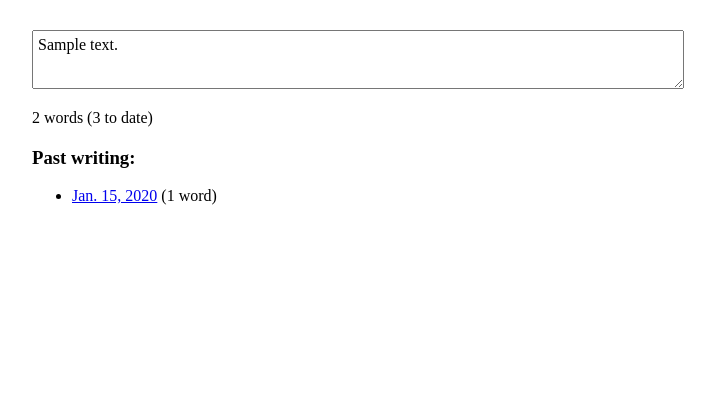
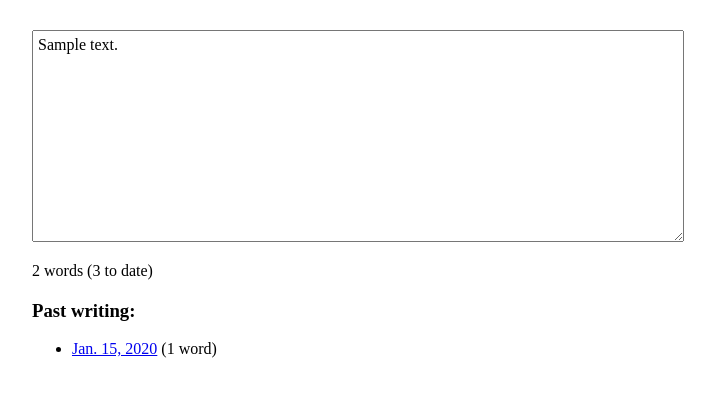
Before and after one commit to iafisher/writingstreak, a Django app: template compose/templates/compose/index.html in a window 1280 px wide. Shown: the top 397 px of the page, without its empty margins (288-1003 px from the left). Run offline with Django 3.2, Linux system fonts and the light colour scheme; tables that the repository leaves empty hold one stand-in row (values such as "Sample post"); the template is opened without the code that fills it: values that come from a table or form of the project are taken from there, most other values are stand-ins (such as "Sample title", 1, 10 or a date in 2020); some libraries are stand-ins or nearby versions.

Commit message:
Set minimum height of textarea

```diff
--- a/compose/static/compose/css/index.css
+++ b/compose/static/compose/css/index.css
@@ -2,7 +2,7 @@
   margin-top: 30px;
   padding: 5px;
   width: 100%;
-  height: 200px;
+  min-height: 200px;
   font-size: 16px;
   overflow-y: hidden;
 }
```
